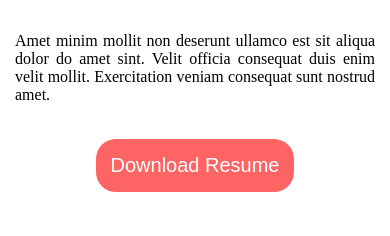
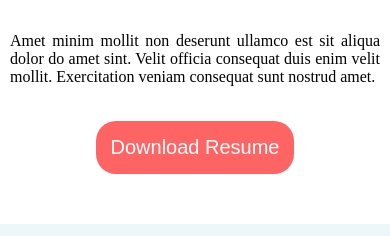
Before and after one commit to angganordana/belajar-html, a plain HTML site: page index.html in a window 390 px wide. Shown: the part 536-772 px from the top of the page. Drawn offline with Linux system fonts and the light colour scheme.

Commit message:
revisi responsive

```diff
--- a/style.css
+++ b/style.css
@@ -181,8 +181,8 @@
     .hero-text {
         text-align: center;
         margin-top: 20px;
-        margin-left: 15px;
-        margin-right: 15px;
+        margin-left: 10px;
+        margin-right: 10px;
         width: auto;
     }
     .hero-text p {
```
